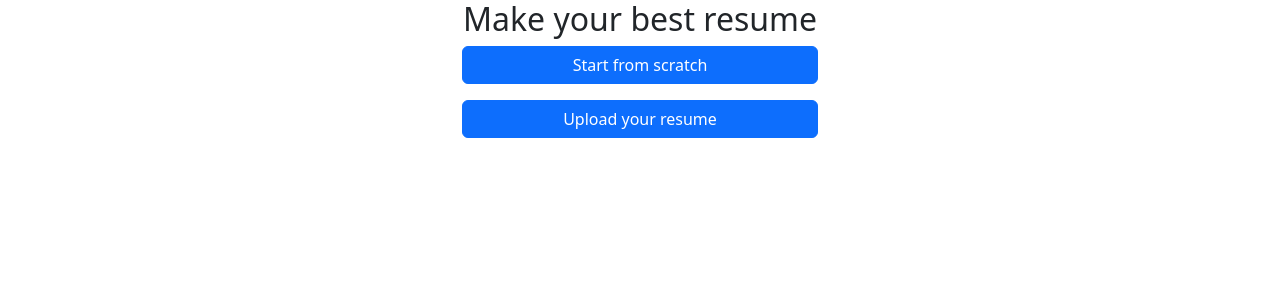
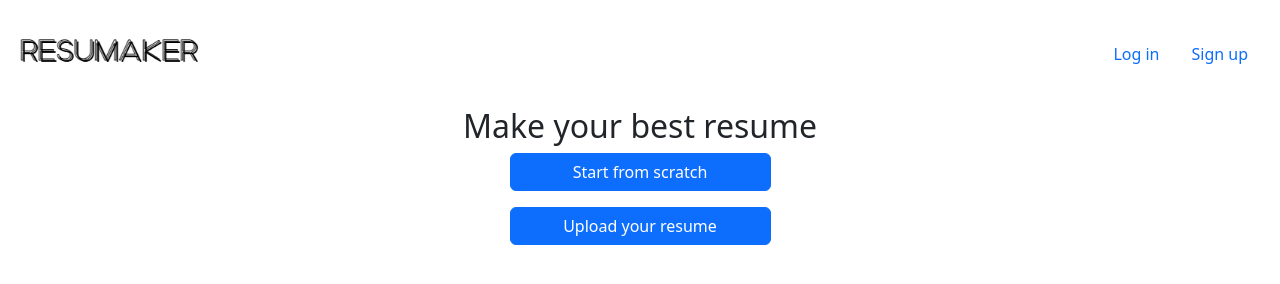
Before and after one commit to KOBBY-IM/DIGITAL-RESUME-BUILDER, a plain HTML site: page FRONTEND/cvindex.html in a window 1280 px wide. Drawn offline with Linux system fonts and the light colour scheme; a web font is replaced by a local one.

Commit message:
Trying out placement
Trying to test out the general layout

```diff
--- a/FRONTEND/cvindex.html
+++ b/FRONTEND/cvindex.html
@@ -5,19 +5,32 @@
     <meta name="viewport" content="width=device-width, initial-scale=1">
     <title>CV Builder</title>
     <link rel="stylesheet" href="bootstrap.css">
+    <link rel="stylesheet" href="https://use.typekit.net/fuz8kft.css">
+  </head>
 
-  </head>
-  <body>
-  <div class="container">
-      <div class="row">
-        <div class="text-center">
+  <body class="text-center">
+
+    <div class="footer-container d-flex h-100 p-3 mx-auto flex-column text-left">
+        <header class="header mb-auto">
+            <div class="inner d-flex justify-content-between align-items-center">
+                <img src="test.png" alt="logo" class="header-logo" style="height: 75px;">
+
+                <nav class="nav nav-header justify-content-end">
+                    <a class="nav-link" href="#">Log in</a>
+                    <a class="nav-link" href="#">Sign up</a>
+                </nav>
+            </div>
+        </header>
+    </div>
+
+    <div class="container d-flex flex-column justify-content-center min-vh-50">
+      <div class="row justify-content-center">
+        <div class="col-12">
           <h2>Make your best resume</h2>
         </div>
       </div>
-  </div>
-  <div class="container">
-    <div class="row">
-      <div class="col-4 offset-4">
+    <div class="row justify-content-center">
+      <div class="col-3">
         <div class="d-grid gap-3">
           <button type="button" class="btn btn-primary btn-block">Start from scratch</button>
           <button type="button" class="btn btn-primary btn-block">Upload your resume</button>
```
Also changed, not shown: FRONTEND/test.png (added).
